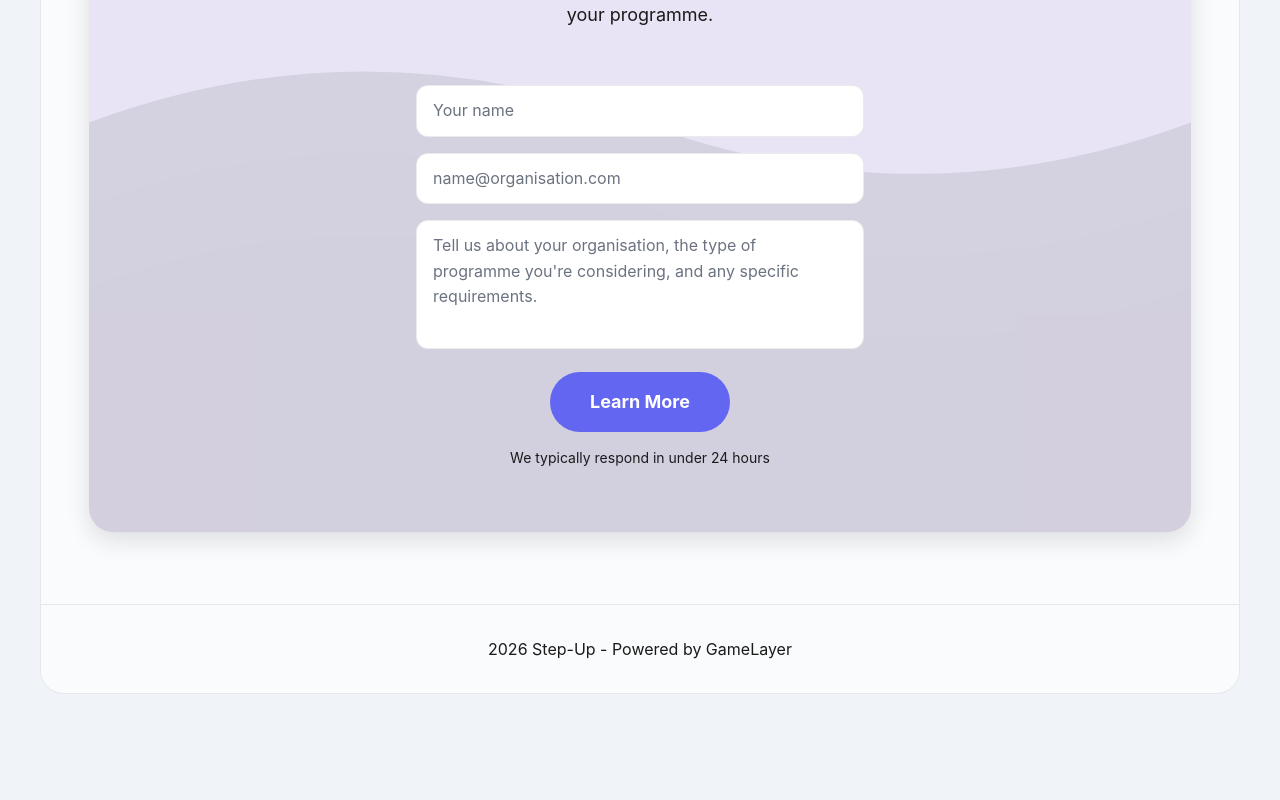
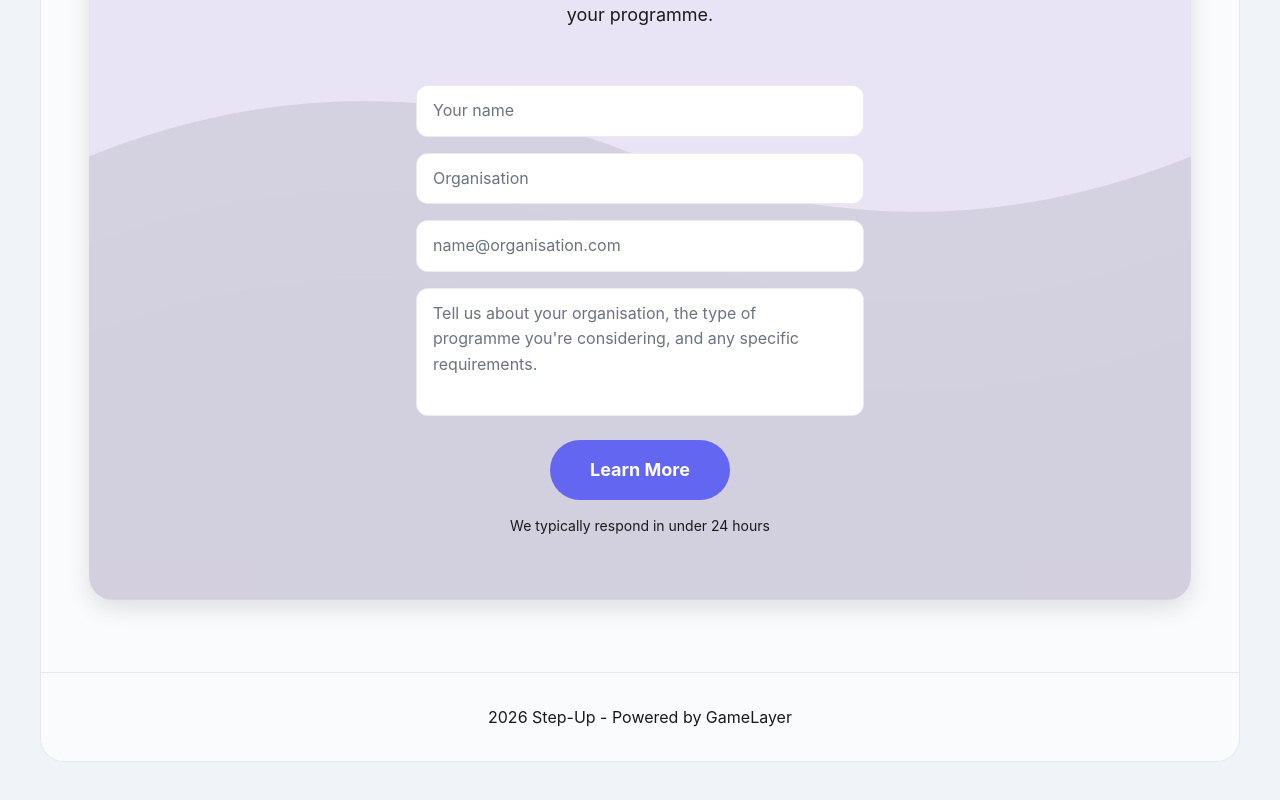
Before and after one commit to judgesteven/step-up-ios, a Next.js app: page / in a window 1280 px wide. Shown: the part 8068-8868 px from the top of the page. Before the commit the page ends 8810 px from the top, so only its background shows below. Built offline with nearby package versions, Linux system fonts and the light colour scheme.

Commit message:
Add Organisation field to CTA form between name and email

```diff
--- a/components/landing/FinalCTA.tsx
+++ b/components/landing/FinalCTA.tsx
@@ -21,6 +21,7 @@ const FREE_EMAIL_DOMAINS = [
 
 export default function FinalCTA() {
   const [name, setName] = useState('');
+  const [organisation, setOrganisation] = useState('');
   const [email, setEmail] = useState('');
   const [description, setDescription] = useState('');
   const [honeypot, setHoneypot] = useState('');
@@ -86,7 +87,7 @@ export default function FinalCTA() {
     }
 
     // Validation
-    if (!name.trim() || !email.trim() || !description.trim()) {
+    if (!name.trim() || !organisation.trim() || !email.trim() || !description.trim()) {
       showToast('Please fill in all fields.', 'error');
       return;
     }
@@ -121,6 +122,7 @@ export default function FinalCTA() {
         },
         body: JSON.stringify({
           name: name.trim(),
+          organisation: organisation.trim(),
           email: email.trim(),
           description: description.trim(),
         }),
@@ -129,6 +131,7 @@ export default function FinalCTA() {
       if (response.ok) {
         showToast('Success! We will review your request and get back to you shortly.', 'success');
         setName('');
+        setOrganisation('');
         setEmail('');
         setDescription('');
         setShowWorkEmailWarning(false);
@@ -205,6 +208,14 @@ export default function FinalCTA() {
                   required
                   className="w-full px-4 py-3 rounded-xl border border-[var(--stroke)] bg-white text-[var(--ink)] placeholder:text-[var(--muted)] focus:outline-none focus:ring-2 focus:ring-[var(--accent)]"
                 />
+                <input
+                  type="text"
+                  placeholder="Organisation"
+                  value={organisation}
+                  onChange={(e) => setOrganisation(e.target.value)}
+                  required
+                  className="w-full px-4 py-3 rounded-xl border border-[var(--stroke)] bg-white text-[var(--ink)] placeholder:text-[var(--muted)] focus:outline-none focus:ring-2 focus:ring-[var(--accent)]"
+                />
                 <div>
                   <input
                     type="email"
```
